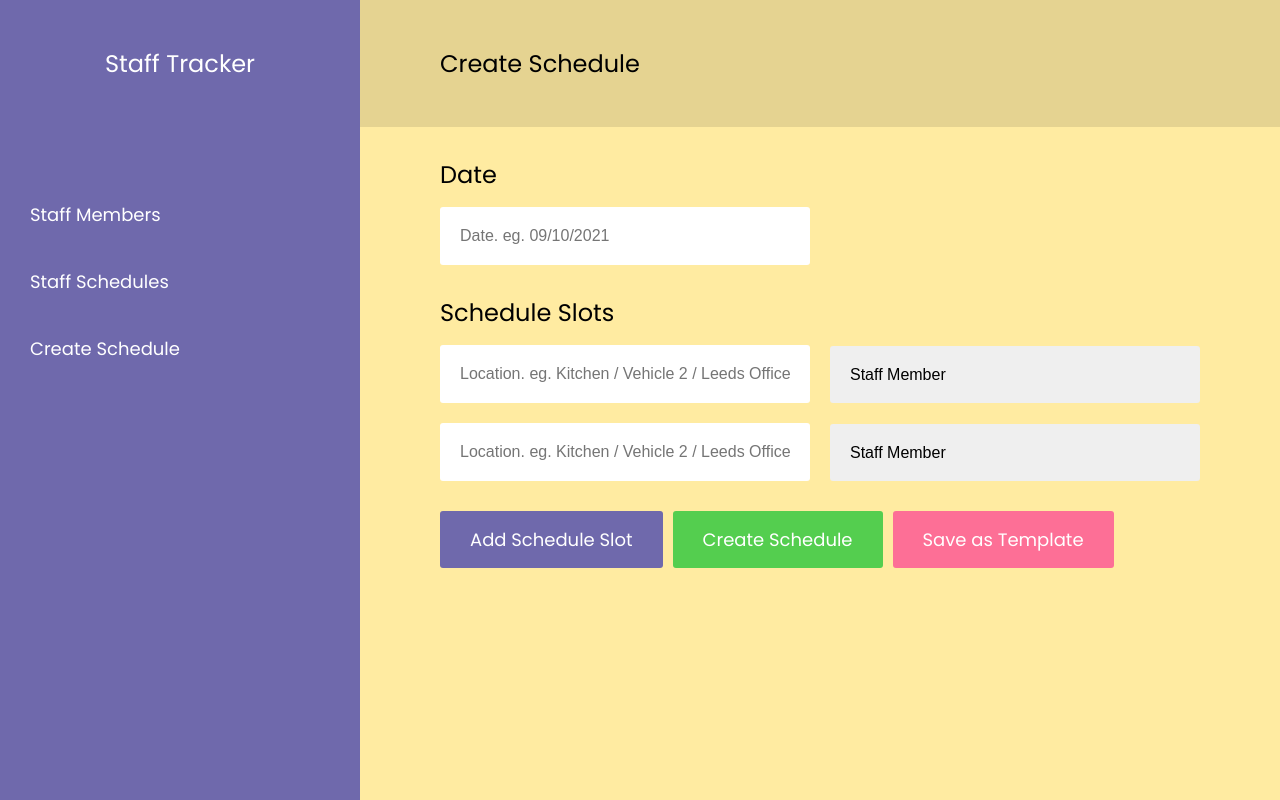
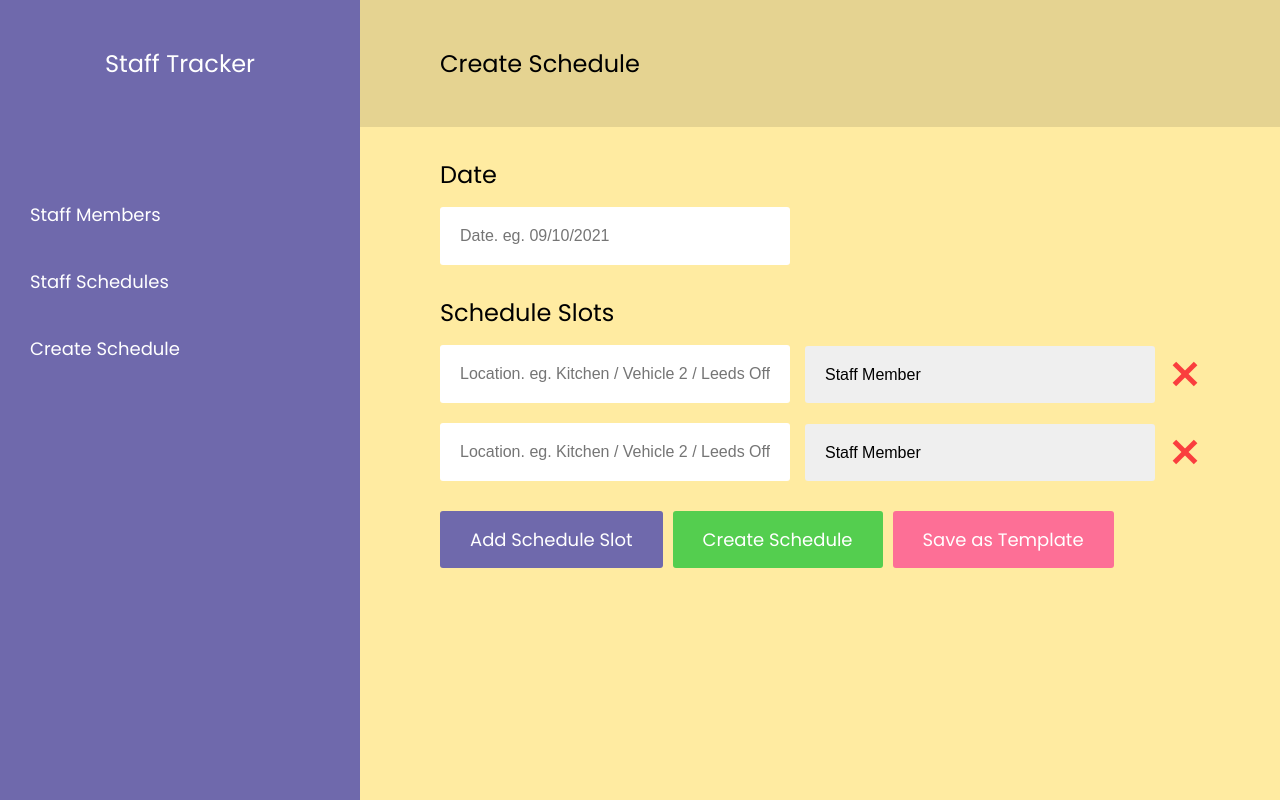
Before and after one commit to tmwlsh/staff-tracker-app, a Next.js app: page /create-schedule in a window 1280 px wide. Built offline with nearby package versions, Linux system fonts and the light colour scheme.

Commit message:
feat: adds delete Cross to schedule rows ❌

```diff
--- a/components/createSchedule/index.js
+++ b/components/createSchedule/index.js
@@ -21,6 +21,12 @@ const CreateScheduleBlock = () => {
     alert("Save As Template")
   }
 
+  const deleteScheduleRow = (e) => {
+    console.log(e.target.parentNode);
+    console.log('index:', rowCount.indexOf(e.target.parentNode));
+    // alert("Delete Schedule Row")
+  }
+
   return (
     <div className={styles.createSchedule}>
       <form className={styles.createScheduleForm}>
@@ -34,8 +40,10 @@ const CreateScheduleBlock = () => {
 
         <label className={styles.scheduleFormLabel}>
           <span>Schedule Slots</span>
-          {[...Array(rowCount)].map((item, itemIndex) => (
-            <div className={styles.scheduleSlotRow}>
+          {[...Array(rowCount)].map((item, index) => {
+            const itemIndex = `schedule-row-${index}`;
+            return (
+              <div key={itemIndex} className={styles.scheduleSlotRow}>
                 <input type="text" placeholder="Location. eg. Kitchen / Vehicle 2 / Leeds Office" />
                 <select>
                   <option disabled selected="selected">Staff Member</option>
@@ -43,8 +51,10 @@ const CreateScheduleBlock = () => {
                     <option key={`${item.name.replace(/\s+/g, '-').toLowerCase()}-${index}`}>{item.name}</option>
                   ))}
                 </select>
+                <div onClick={(e) => deleteScheduleRow(e)} className={styles.deleteScheduleSlotRow} />
               </div>
-          ))}
+            )
+          })}
         </label>
 
         <div className={styles.formOptions}>
--- a/components/createSchedule/styles.module.scss
+++ b/components/createSchedule/styles.module.scss
@@ -65,8 +65,39 @@
   @media all and (min-width: $tablet) {
     input, select {
       margin-bottom: 0;
-      flex: 0 0 calc(50% - 10px);
+      flex: 0 0 calc(50% - 30px);
     }
+  }
+}
+
+.deleteScheduleSlotRow {
+  height: 30px;
+  flex: 0 0 30px;
+  cursor: pointer;
+  position: relative;
+
+  &:before {
+    top: 50%;
+    left: 50%;
+    width: 30px;
+    height: 5px;
+    content: '';
+    position: absolute;
+    pointer-events: none;
+    background-color: $red;
+    transform: translate(-50%, -50%) rotate(-45deg);
+  }
+
+  &:after {
+    top: 50%;
+    left: 50%;
+    width: 30px;
+    height: 5px;
+    content: '';
+    position: absolute;
+    pointer-events: none;
+    background-color: $red;
+    transform: translate(-50%, -50%) rotate(45deg);
   }
 }
 
```
Lines whose indentation alone changed are shown as unchanged.
